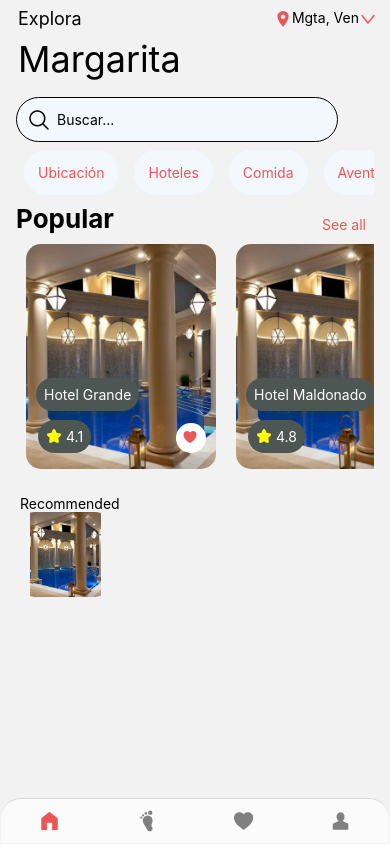
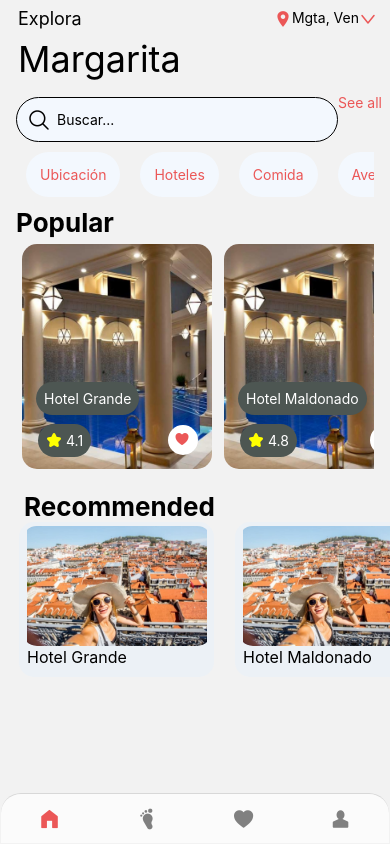
Before and after one commit to Linnovel/turismo-app-devagency, a React Native app: screen /MainIndexScreen in a window 390 px wide. Built offline with nearby package versions, Linux system fonts and the light colour scheme.

Commit message:
index-view hecho agregar navegacion y dias de recomendados

```diff
--- a/components/BottomTabs.js
+++ b/components/BottomTabs.js
@@ -1,4 +1,4 @@
-import { StyleSheet, Text, View } from "react-native";
+import { StyleSheet } from "react-native";
 import { createBottomTabNavigator } from "@react-navigation/bottom-tabs";
 import { Foundation } from "@expo/vector-icons";
 
@@ -39,21 +39,24 @@ export default function BottomTabs() {
     };
     return (
         <>
-            <Tab.Navigator
+            <Tab.Navigator sty
                 screenOptions={({ route }) => ({
                     tabBarIcon: ({ color }) =>
                         tabBarIconConfig[route.name].component({ color, size: 24 }),
                     tabBarShowLabel: false,
                     headerShown: false,
+
                     tabBarStyle: {
                         backgroundColor: "#FBFBFB",
+                        position: 'absolute',
                         borderTopLeftRadius: 20,
                         borderTopRightRadius: 20,
                         margin: 1,
-                        height: 45
+                        height: 50,
                     },
                     tabBarActiveTintColor: COLORS.primary,
                     tabBarInactiveTintColor: "gray",
+
                 })}
             >
                 <Tab.Screen name="HomeScreen" component={HomeScreen} />
@@ -68,4 +71,9 @@ export default function BottomTabs() {
     );
 }
 
-const styles = StyleSheet.create({});
+const styles = StyleSheet.create({
+    container: {
+        position: 'absolute',
+        bottom: 0
+    }
+});
--- a/components/CardProduct.js
+++ b/components/CardProduct.js
@@ -37,7 +37,7 @@ const categoriesHotels = [
     },
 ];
 
-export default function CardProduct() {
+export default function CardProduct({ title }) {
     //renderitem for the flatlist
     const renderItem = ({ item }) => {
         return (
@@ -69,10 +69,7 @@ export default function CardProduct() {
 
     return (
         <>
-            <View >
-                <View>
-                    <Text style={styles.mainTitle}>Popular</Text>
-                </View>
+            <Text style={styles.mainTitle}>{title}</Text>
             <View style={styles.moreExampleStyle}>
                 <Text style={styles.subTitleStyle}>See all</Text>
             </View>
@@ -82,7 +79,6 @@ export default function CardProduct() {
                 renderItem={renderItem}
                 horizontal
             />
-            </View>
         </>
     )
 }
@@ -93,7 +89,7 @@ const styles = StyleSheet.create({
         fontWeight: 'bold'
     },
     contanerImage: {
-        margin: 10
+        margin: 6
     },
     moreExampleStyle: {
         position: 'absolute',
@@ -157,6 +153,6 @@ const styles = StyleSheet.create({
     containerFavorite: {
         position: 'absolute',
         right: 20,
-        bottom: 26
+        bottom: 20
     }
 })
--- a/components/FilterTypesLocation.js
+++ b/components/FilterTypesLocation.js
@@ -58,6 +58,6 @@ const styles = StyleSheet.create({
         color: COLORS.primary
     },
     container: {
-        padding: 4
+        padding: 6
     }
 });
--- a/components/InputSearchBar.js
+++ b/components/InputSearchBar.js
@@ -17,7 +17,7 @@ export default function InputSearchBar() {
                 <Ionicons name="search-outline" size={24} color="black" />
             </View>
             <FilterTypesLocation />
-            <CardProduct />
+            <CardProduct title="Popular" />
         </View>
     )
 }
--- a/components/RecommendedSection.js
+++ b/components/RecommendedSection.js
@@ -1,58 +1,108 @@
 import { StyleSheet, Text, View, FlatList, Image } from 'react-native'
 import COLORS from '../styles/colors'
-import { hotel } from '../assets/images/hotelimage.jpeg'
 
 const categoriesHotels = [
     {
         id: 1,
         title: "Hotel Grande",
-        image: hotel,
+        image: require('../assets/images/europa.jpeg'),
         reviews: 4.1
     },
     {
         id: 2,
         title: "Hotel Maldonado",
-        image: hotel,
+        image: require('../assets/images/europa.jpeg'),
         reviews: 4.8
     },
     {
         id: 3,
         title: "Hotel LeGrand",
-        image: hotel,
+        image: require('../assets/images/europa.jpeg'),
         reviews: 4.7
     },
     {
         id: 4,
         title: "Hotel Festivo",
-        image: hotel,
+        image: require('../assets/images/europa.jpeg'),
         reviews: 3.8
     },
     {
         id: 5,
         title: "Hotel McDonald",
-        image: hotel,
+        image: require('../assets/images/europa.jpeg'),
         reviews: 4.9
     },
 ];
 
 export default function RecommendedSection({ mainTitle }) {
+
+    const renderItem = ({ item }) => {
+        return <>
+            <View >
+                <View style={styles.cardConatiner}>
+                    <View style={styles.cardDesign}>
+                        <Text style={styles.styleTitleCard}>{item.title}</Text>
+                    </View>
+                </View>
+                <View style={styles.imageContainer}>
+                    <Image resizeMode='contain' source={item.image} style={styles.styleImageContainer} />
+                </View>
+            </View>
+        </>
+    }
+
+
+
     return (
-        <View style={styles.container}>
-            <Text>{mainTitle}</Text>
-            <View style={styles.contanerImage}>
-                <Image resizeMode='contain' source={require('../assets/images/hotelimage.jpeg')} style={styles.imageContainer} />
+        <>
+            <View style={styles.container}>
+                <Text style={styles.textContainer}>{mainTitle}</Text>
             </View>
-        </View>
+            <FlatList data={categoriesHotels}
+                keyExtractor={(item) => item.id}
+                renderItem={renderItem}
+                horizontal
+            />
+        </>
     )
 }
 
 const styles = StyleSheet.create({
     container: {
-        paddingHorizontal: 20
+        paddingHorizontal: 24,
+    },
+    cardConatiner: {
+        position: 'absolute',
+        right: 2,
+    }
+    ,
+    cardDesign: {
+        width: 195,
+        height: 155,
+        backgroundColor: '#ECF1F6',
+        zIndex: 0,
+        borderRadius: 15,
+        elevation: 1,
+        paddingTop: 125,
+    },
+    styleTitleCard: {
+        paddingHorizontal: 8,
+        fontSize: 16
+    },
+    textContainer: {
+        fontSize: 26,
+        fontWeight: 'bold'
     },
     imageContainer: {
-        width: 90,
-        height: 85,
-        borderRadius: 15
+        paddingLeft: 18,
+        margin: 4
+
     },
+    styleImageContainer: {
+        width: 190,
+        height: 120,
+        borderRadius: 15,
+        zIndex: 1
+    },
+
 })
--- a/screens/MainIndexScreen.js
+++ b/screens/MainIndexScreen.js
@@ -1,4 +1,4 @@
-import { StyleSheet, Text, View } from 'react-native'
+import { ScrollView } from 'react-native'
 import React from 'react'
 import BottomTabs from '../components/BottomTabs';
 import HeadersContainers from '../components/HeadersContainers';
@@ -12,18 +12,14 @@ import RecommendedSection from '../components/RecommendedSection';
 function MainIndexScreen() {
 
     return (
-        <View style={styles.container}>
+        <>
             <HeadersContainers mainTitle="Explora" subTitle="Margarita" />
             <RecommendedSection mainTitle="Recommended" />
             <BottomTabs />
-        </View>
+        </>
     )
 }
 
-const styles = StyleSheet.create({
-    container: {
-        flex: 1,
-    }
-})
+
 
 export default MainIndexScreen;
```
Also changed, not shown: assets/images/europa.jpeg (added). Lines whose indentation alone changed are shown as unchanged.
